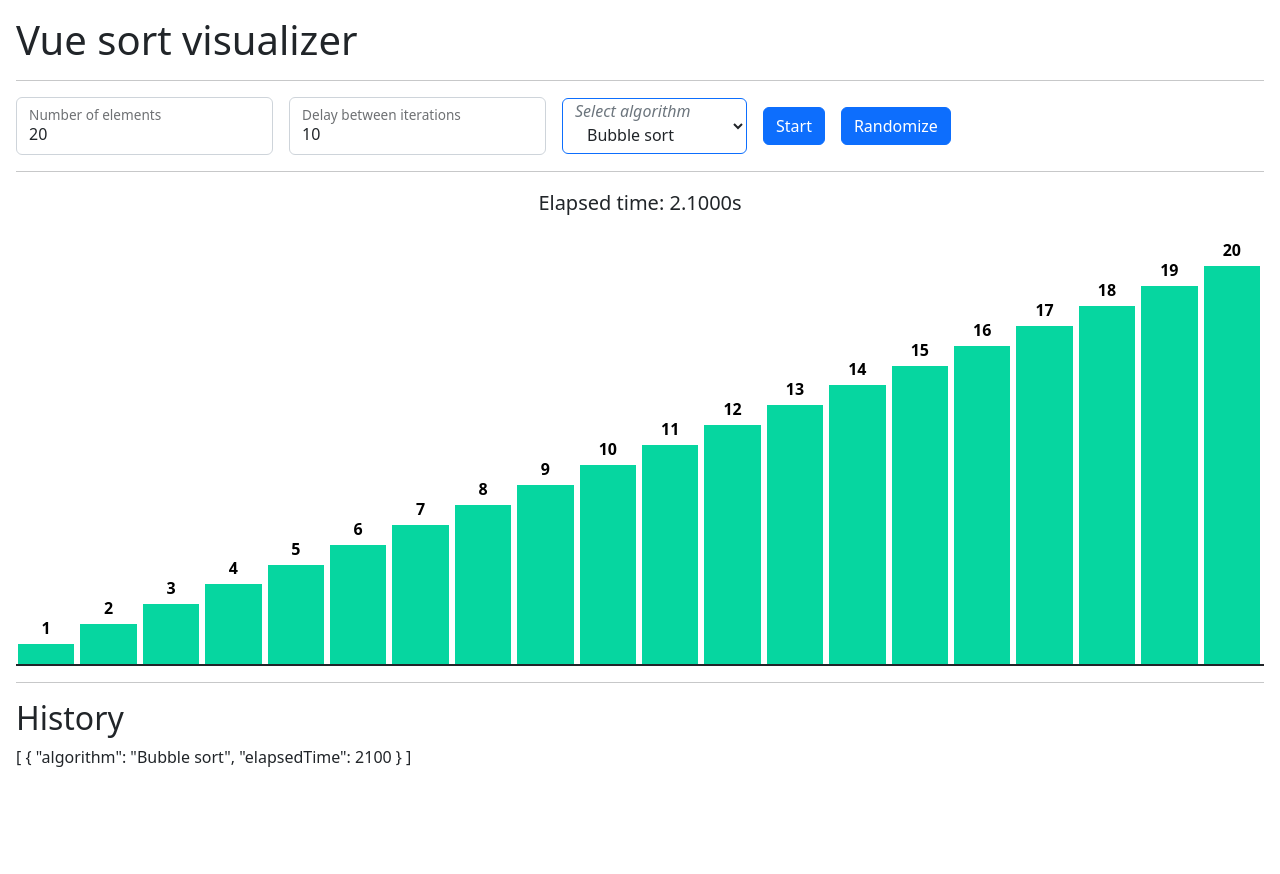
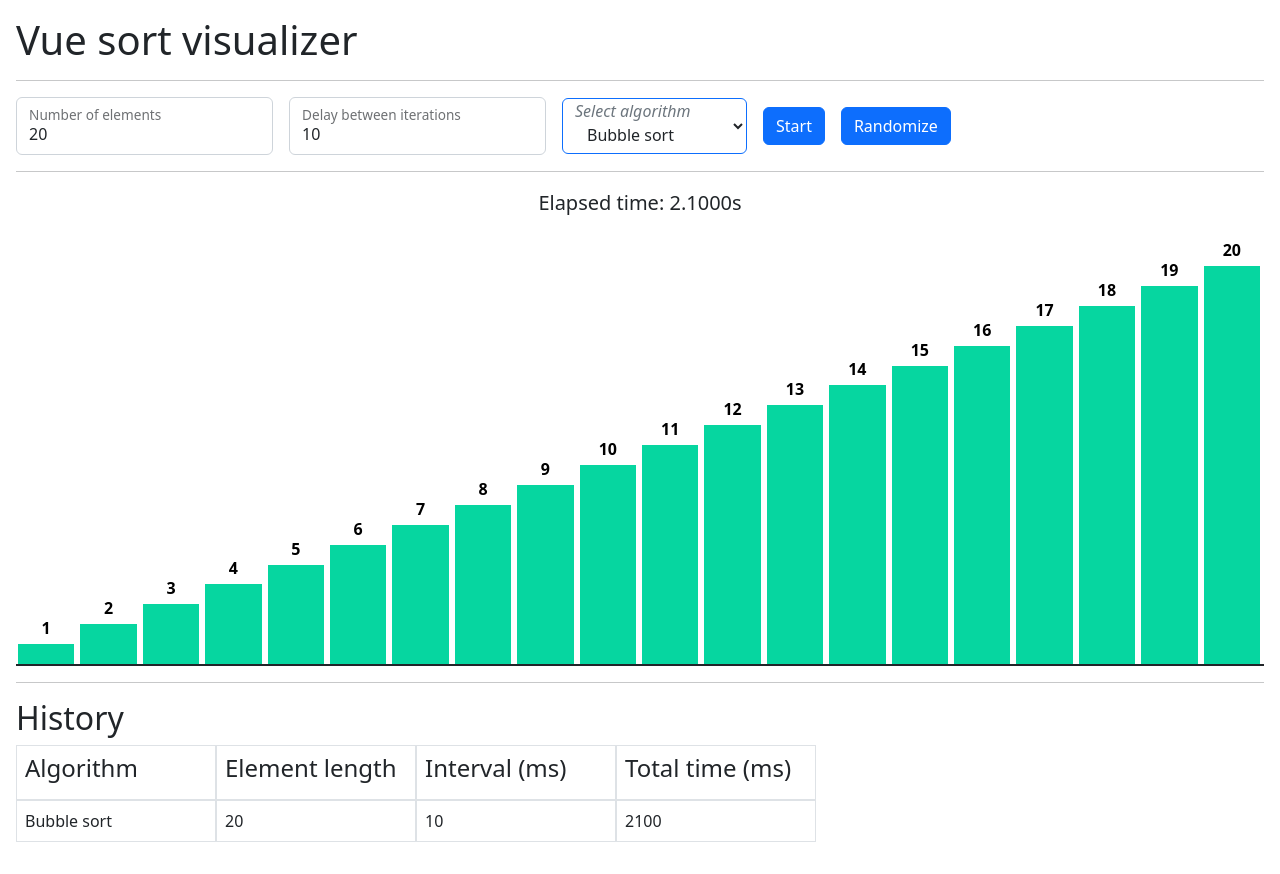
Before and after one commit to Sukhvinder-Singh/vue-sort-visualizer, a Vue app: page / in a window 1280 px wide. Both pictures are taken after a click on the button "Start". Before the commit the page ends 800 px from the top, so only its background shows below. Built offline with nearby package versions, Linux system fonts and the light colour scheme.

Commit message:
Added history table view

```diff
--- a/src/App.vue
+++ b/src/App.vue
@@ -48,6 +48,8 @@
           currentTime = 0;
           timerStore.isTimerRunning = true;
           historyStore.currentAlgorithm.algorithm = selectedAlgorithm.name;
+          historyStore.currentAlgorithm.interval = interval;
+          historyStore.currentAlgorithm.elementLength = array.length;
           historyStore.currentAlgorithm.elapsedTime = 0;
         "
       >
@@ -77,7 +79,32 @@
   <hr />
   <div>
     <h2>History</h2>
-    {{ historyStore.history }}
+    <ul class="list-unstyled">
+      <li>
+        <div class="d-flex flex-row align-items-center justify-content-start">
+          <div class="border border-1 p-2" style="width: 200px"><h4>Algorithm</h4></div>
+          <div class="border border-1 p-2" style="width: 200px"><h4>Element length</h4></div>
+          <div class="border border-1 p-2" style="width: 200px"><h4>Interval (ms)</h4></div>
+          <div class="border border-1 p-2" style="width: 200px"><h4>Total time (ms)</h4></div>
+        </div>
+      </li>
+      <li v-for="(item, index) in historyStore.history" :key="`history--${index}`">
+        <div class="d-flex flex-row align-items-center justify-content-start">
+          <div class="border border-1 p-2" style="width: 200px">
+            <p class="m-0">{{ item.algorithm }}</p>
+          </div>
+          <div class="border border-1 p-2" style="width: 200px">
+            <p class="m-0">{{ item.elementLength }}</p>
+          </div>
+          <div class="border border-1 p-2" style="width: 200px">
+            <p class="m-0">{{ item.interval }}</p>
+          </div>
+          <div class="border border-1 p-2" style="width: 200px">
+            <p class="m-0">{{ item.elapsedTime }}</p>
+          </div>
+        </div>
+      </li>
+    </ul>
   </div>
 </template>
 
--- a/src/stores/store.js
+++ b/src/stores/store.js
@@ -39,7 +39,9 @@ export const useTimerStore = defineStore('timer', () => {
 export const useHistoryStore = defineStore('historyStore', () => {
   const currentAlgorithm = ref({
     algorithm: null,
-    elapsedTime: null
+    elapsedTime: null,
+    elementLength: null,
+    interval: null
   });
 
   const history = ref([]);
```
